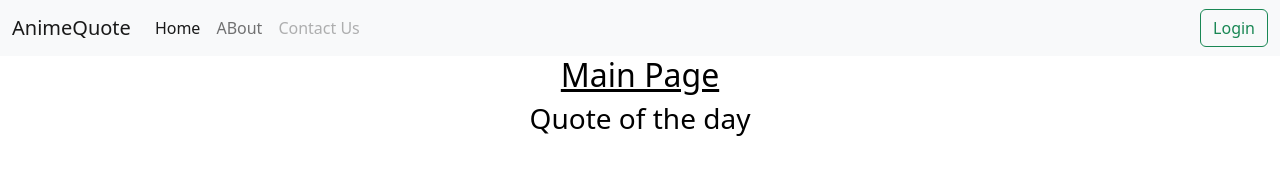
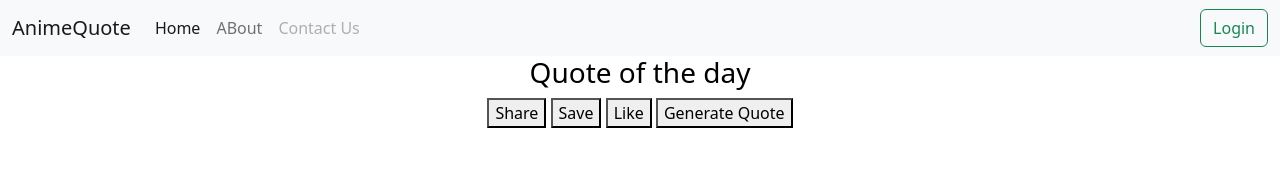
Before and after one commit to Skanner33/Anime-Quote-Generator, a plain HTML site: page index.html in a window 1280 px wide. Drawn offline with Linux system fonts and the light colour scheme.

Commit message:
MVP's added

```diff
--- a/index.html
+++ b/index.html
@@ -95,9 +95,17 @@
     <!-- main page after login -->
 
     <div class="page text-black" id="page" >
-        <h2><u>Main Page</u></h2>
+
         <div class="container text-center">
+            <div class="row" id="pagelist"></div>
             <h3 class="days">Quote of the day</h3>
+            <div id="quote-of-the-day"></div>
+            <div id="quote-actions">
+                <button id="btn-share">Share</button>
+                <button id="btn-save">Save</button>
+                <button id="btn-like">Like</button>
+                <button id="btn-generate">Generate Quote</button>
+            </div>
         </div>
     </div>
     <script src="js/index.js"></script>
```
